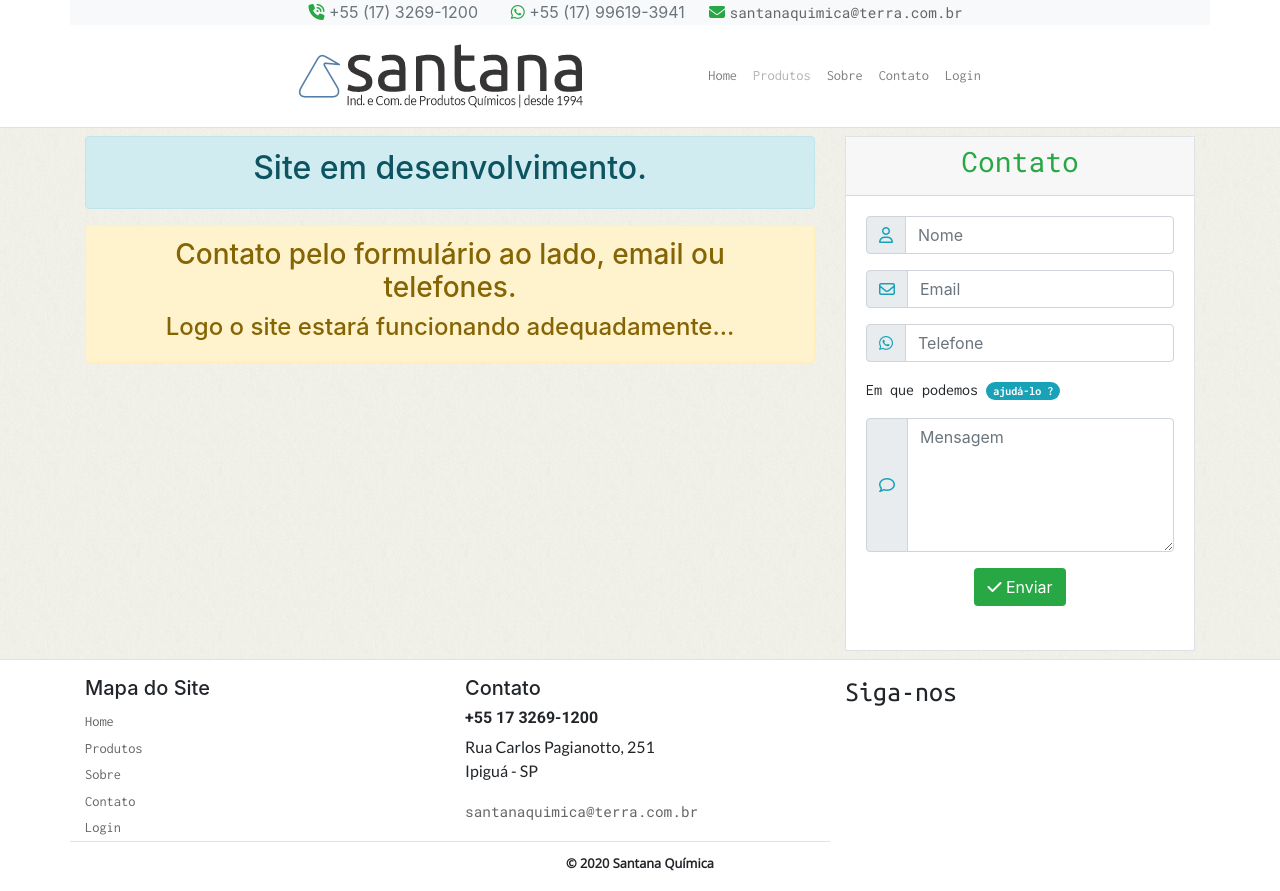
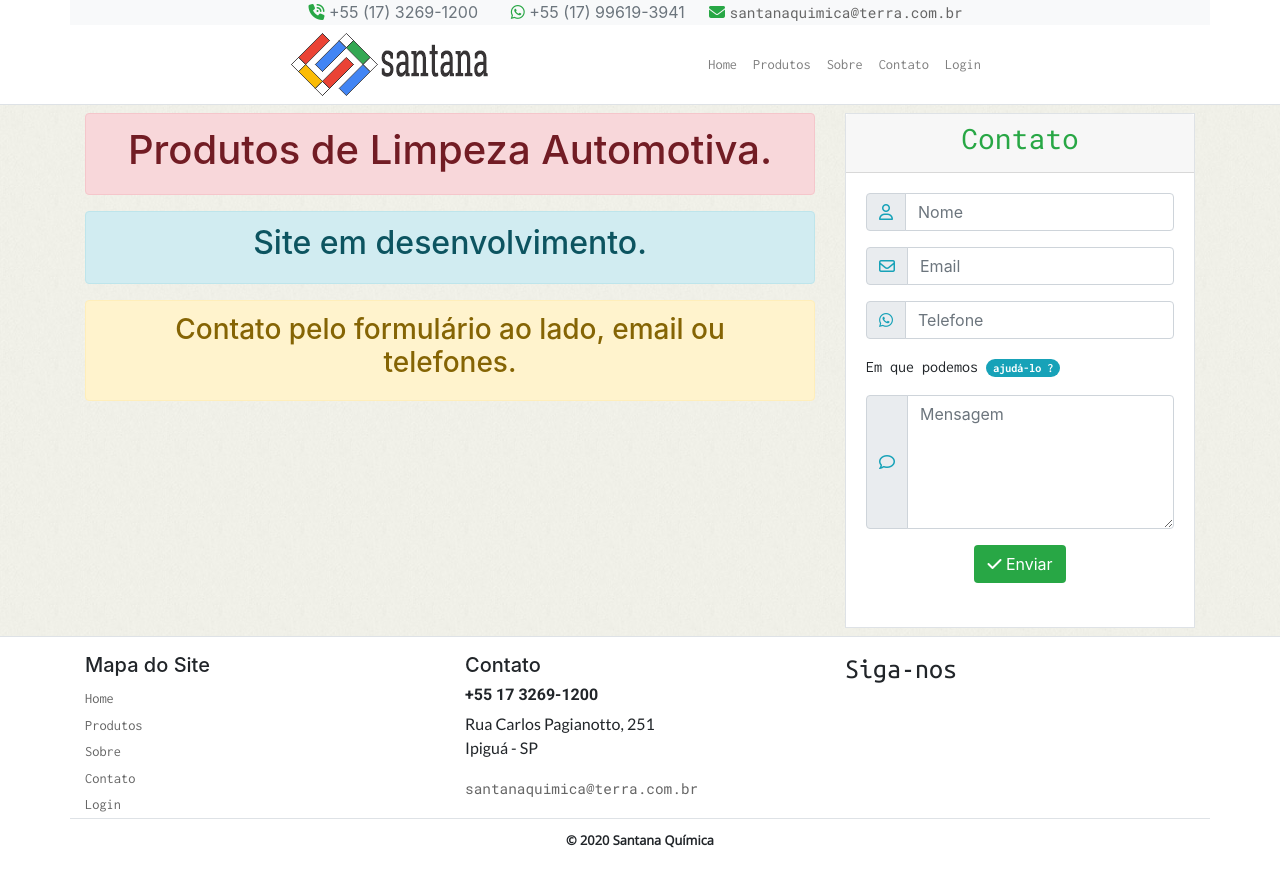
Before and after one commit to jcsj89/santana, a PHP site: template templates/home.twig in a window 1280 px wide. After the commit the page ends 848 px from the top, so only its background shows below. Run offline with PHP 8.4, Linux system fonts and the light colour scheme; the template is opened without the code that fills it, so the values that code supplies are empty; some libraries are stand-ins or nearby versions; some web fonts are replaced.

Commit message:
29.01.21 inicio pg produtos

```diff
--- a/src/Action/HomeAction.php
+++ b/src/Action/HomeAction.php
@@ -38,4 +38,10 @@ final class HomeAction
     return $this->view->render( $response,'sobre.twig' );
   }
 
+  // PAGINA PRODUTOS
+  public function produtos( ServerRequestInterface $request, ResponseInterface $response ): ResponseInterface
+  {
+    return $this->view->render( $response,'produtos.twig' );
+  }
+
 }//class
--- a/templates/base/footer.twig
+++ b/templates/base/footer.twig
@@ -28,7 +28,7 @@
 		</p>
 	</div>
 
-	<div class="col-12 col-sm-4 mt-2">
+	<div class="col-12 col-sm-4 mt-2 border-bottom">
 		<h3 class="font-ubuntu-mono">Siga-nos</h3>
 	</div>
 </div>
--- a/templates/base/nav.twig
+++ b/templates/base/nav.twig
@@ -18,10 +18,10 @@
 
 			<nav class="navbar navbar-expand-sm navbar-light">
 
-				<a class="navbar-brand" href="/">
-					<img src="/img/logo_santana_preto.png" class="" alt="">
+				<a class="navbar-brand p-0" href="/">
+					<img src="/img/logo2.png" class="" alt="">
 				</a>
-				<button class="navbar-toggler" type="button" data-toggle="collapse" data-target="#navbarNav" aria-controls="navbarNav" aria-expanded="false" aria-label="Alterna navegação">
+				<button class="navbar-toggler p-0 ml-auto" type="button" data-toggle="collapse" data-target="#navbarNav" aria-controls="navbarNav" aria-expanded="false" aria-label="Alterna navegação">
 					<span class="navbar-toggler-icon"></span>
 				</button>
 
@@ -31,7 +31,7 @@
 							<a class="nav-link font-inconsolata" href="/">Home</a>
 						</li>
 						<li class="nav-item">
-							<a class="nav-link font-inconsolata disabled" href="/">Produtos</a>
+							<a class="nav-link font-inconsolata " href="/site/produtos">Produtos</a>
 						</li>
 						<li class="nav-item">
 							<a class="nav-link font-inconsolata" href="/site/sobre">Sobre</a>
--- a/templates/contato.twig
+++ b/templates/contato.twig
@@ -14,7 +14,7 @@
 							<span class="font-lato">Para um contato eficiente, verifique se as informações preenchidas estão corretas.</span><br>
 							<span class="font-lato">O email deve estar correto para receber a resposta.</span><br>
 							<span class="font-lato">Envie sua mensagem.</span><br>
-							<span class="font-lato pb-2">Normalmente respondemos em 24 horas.</span>
+
 						</div>
 					</div>
 
--- a/templates/home.twig
+++ b/templates/home.twig
@@ -12,10 +12,10 @@
 		<div class="row justify-content-center">
 
 			<div class="col-12 col-sm col-lg text-center">
+				<div class="alert alert-danger"><h1>Produtos de Limpeza Automotiva.</h1></div>
 				<div class="alert alert-info"><h2>Site em desenvolvimento.</h2></div>
 				<div class="alert alert-warning" role="alert">
 					<h3>Contato pelo formulário ao lado, email ou telefones.</h3>
-					<h4>Logo o site estará funcionando adequadamente...</h4>
 				</div>
 
 				{#
```
Also changed, not shown: templates/produtos.twig (added, +14 -0 lines), public/img/logo.png (added), public/img/logo1.png (added), public/img/logo2.png (added).
